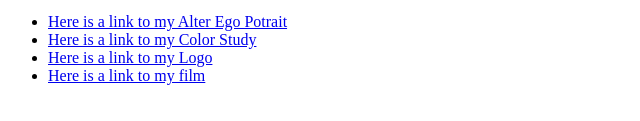
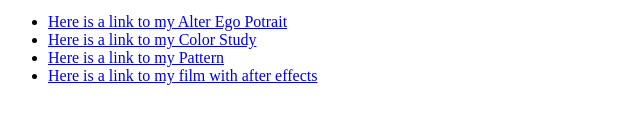
Before and after one commit to edwardpeguero/EdwardPeguero.github.io, a plain HTML site: page index.html in a window 1280 px wide. Shown: the part 555-676 px from the top of the page, without its empty margins (0-640 px from the left). Drawn offline with Linux system fonts and the light colour scheme.

Commit message:
Update index.html

```diff
--- a/index.html
+++ b/index.html
@@ -8,7 +8,7 @@
     <ul>
       <li><a href="alterego.html">Here is a link to my Alter Ego Potrait</a></li>
       <li><a href="colorstudy.html">Here is a link to my Color Study</a></li>
-      <li><a href="logo.html">Here is a link to my Logo</a></li>
-      <li><a href="myfilm.html">Here is a link to my film</a></li>
+      <li><a href="Pattern.html">Here is a link to my Pattern</a></li>
+      <li><a href="myfilm.html">Here is a link to my film with after effects</a></li>
       </body>
 </html>
```
